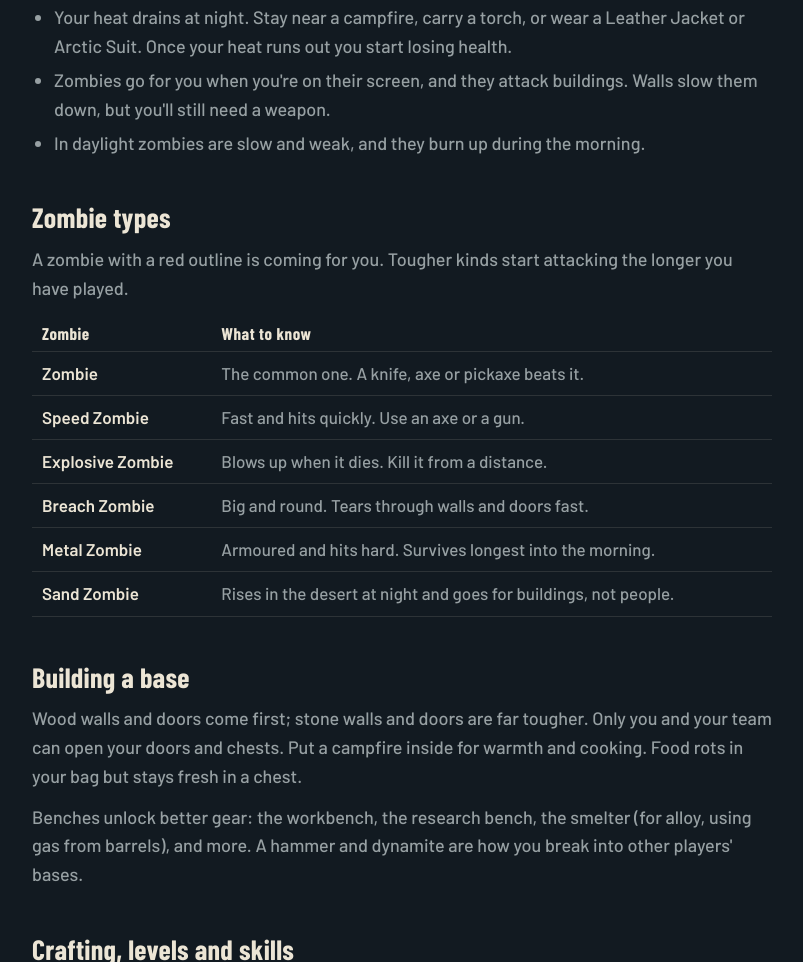
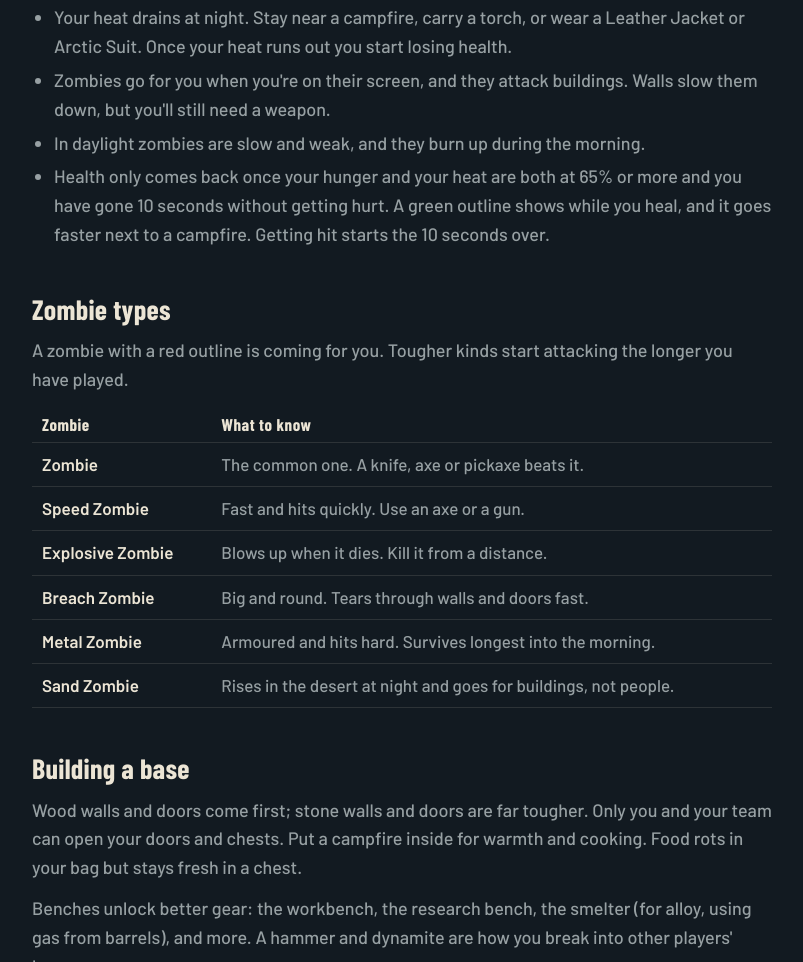
Before and after one commit to playashen/PlayAshen.github.io, a plain HTML site: page guide.html in a window 1280 px wide. Shown: the part 1665-2627 px from the top of the page, without its empty margins (238-1041 px from the left). Drawn offline with Linux system fonts and the light colour scheme.

Commit message:
Update the Ashen guide

```diff
--- a/guide.html
+++ b/guide.html
@@ -107,6 +107,7 @@ kbd{display:inline-block;min-width:24px;padding:1px 7px;margin:1px 2px;border:1p
     <li>Your heat drains at night. Stay near a campfire, carry a torch, or wear a Leather Jacket or Arctic Suit. Once your heat runs out you start losing health.</li>
     <li>Zombies go for you when you're on their screen, and they attack buildings. Walls slow them down, but you'll still need a weapon.</li>
     <li>In daylight zombies are slow and weak, and they burn up during the morning.</li>
+    <li>Health only comes back once your hunger and your heat are both at 65% or more and you have gone 10 seconds without getting hurt. A green outline shows while you heal, and it goes faster next to a campfire. Getting hit starts the 10 seconds over.</li>
   </ul>
 
   <h2 id="zombies">Zombie types</h2>
```
